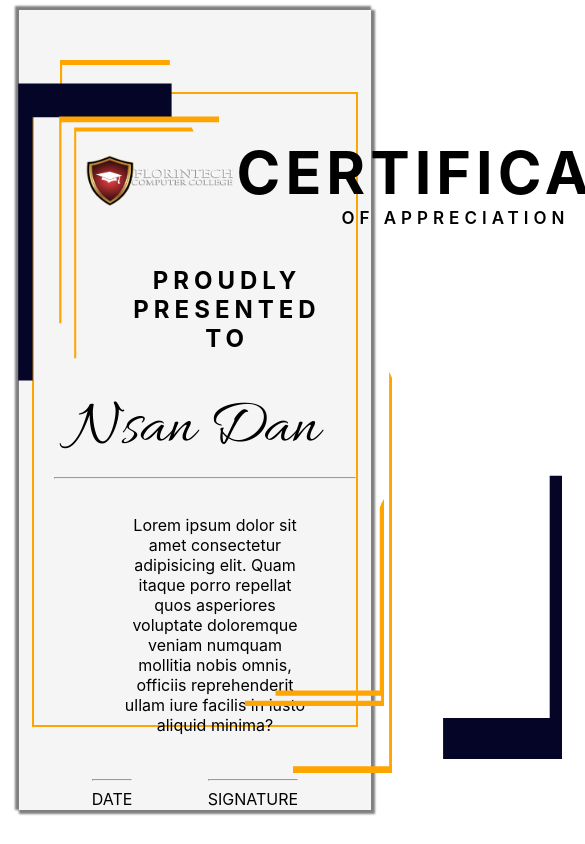
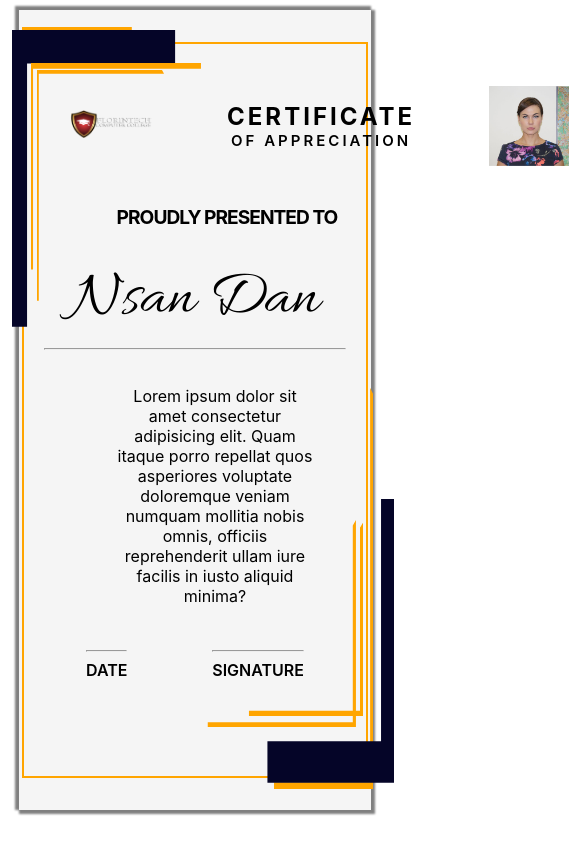
Before and after one commit to goodylove/certificate, a React (Create React App) app: page / in a window 390 px wide. Shown: the top 844 px of the page, 585 px wide, since content can reach past the window. Built offline with nearby package versions, Linux system fonts and the light colour scheme.

Commit message:
added sass

```diff
--- a/src/components/certificate.css
+++ b/src/components/certificate.css
@@ -6,7 +6,7 @@
   height: 90vh;
   margin: 10px;
   padding: 20px;
-  /* border: 2px solid orange; */
+
   box-shadow: 2px 2px 2px 2px gray, -2px -2px 2px 2px gray;
   display: flex;
   justify-content: center;
@@ -29,14 +29,12 @@
 .blue-con2 {
 width: 65%;
     height: 82vh;
-  /* border: 2px solid gray; */
-  /* padding: 4px; */
+
 clip-path: polygon(43% 94%, 94% 94%, 94% 59%, 100% 59%, 100% 84%, 100% 100%, 43% 100%);
   background-color: rgb(5, 5, 40);
   position: absolute;
-    left: 319px;
-
-    top: -27px;
+    left: 409px;
+        top: -24px;
 }
 .first-border2 {
 width: 91%;
@@ -46,10 +44,8 @@ width: 91%;
   left: 53px;
   z-index: 0;
 
-/* clip-path: polygon(69% 100%, 99% 99%, 100% 35%, 100% 35%, 100% 83%, 100% 100%, 69% 100%); */
-/* clip-path: polygon(100% 58%, 100% 58%, 100% 100%, 65% 100%, 66% 99%, 99% 99%); */
-/* clip-path: polygon(100% 61%, 99% 62%, 99% 99%, 60% 99%, 61% 100%, 100% 100%); */
-/* clip-path: polygon(100% 62%, 100% 61%, 99% 99%, 60% 99%, 61% 100%, 100% 100%); */
+
+
 clip-path: polygon(100% 43%, 99% 42%, 99% 99%, 69% 99%, 69% 100%, 100% 100%);
   top:71px
 }
@@ -61,9 +57,8 @@ width: 92%;
     height: 63vh;
     background-color: orange;
     position: absolute;
-    left: 54px;
-    z-index: 0;
-    top: 80px;
+left: 79px;
+    top: 79px
 }
 .o-2{
 
@@ -72,9 +67,10 @@ width: 90%;
     height: 62vh;
     background-color: orange;
     position: absolute;
-    left: 59px;
+left: 94px;
     z-index: 0;
-    top: 78px;
+    top: 79px;
+
 }
 .first-border {
   width: 60%;
@@ -194,4 +190,109 @@ clip-path: polygon(0 12%, 0 0, 9% 0, 58% 0, 59% 1%, 1% 1%, 1% 57%, 0 57%);
   display: flex;
   justify-content: space-around;
   align-items: center;
+  font-weight: 600;
 }
+@media screen and (max-width: 768px) {
+.first-border{
+top: 20px;
+    left: 20px;
+}
+.container{
+height: 82vh;
+width: 86%;
+}
+.orange-con1{
+left: 16px;
+    top: 16px
+}
+.orange-con2{
+    left: 23px;
+        top: 23px;
+}
+.logo{
+    width: 87px;
+}
+.certi div{
+font-size: 2.7rem;
+    letter-spacing: 2px;
+    margin: 0 4rem;
+
+}
+.certi span{
+    font-weight: 600;
+        letter-spacing: 3px;
+        font-size: 15px;
+}
+.logo-photo-cotainer{
+    width: 97%
+
+}
+.first-border2{
+    left: 34px;
+        z-index: 0;
+
+        top: 87px;
+}
+.blue-con2{
+top: 47px;
+    left: 241px;
+}
+.o-2{
+top: 149px;
+    left: 35px;
+}
+}
+.o-1{
+    top: 152px;
+        left: 30px;
+    }
+    .container h2{
+        letter-spacing: 1px;
+            text-align: center;
+            margin-left: 4rem;
+            padding: 1rem 0;
+    }
+
+
+
+
+
+@media screen and (max-width: 500px) {
+    .first-border{
+        left: 3px;
+            top: 17px;
+    }
+    .orange-con1{
+        left: 7px;
+            top: 19px;
+    }
+    .orange-con2{
+        left: 13px;
+            top: 26px;
+    }
+    .blue-con2{
+
+            left: 148px;
+                    }
+    .o-1{
+            left: 17px;
+    }
+    .o-2{
+    left: 31px;
+    }
+    .certi div{
+        font-size: 1.5rem;
+            font-weight: 700;
+            letter-spacing: 3px;
+            padding: 0 10px
+        }
+        .container h2{
+            font-size: 1.2rem;
+                letter-spacing: -1px;
+        }
+        .blue-con{
+            left: -12px;
+                top: -14px;
+            }
+
+    }
```
